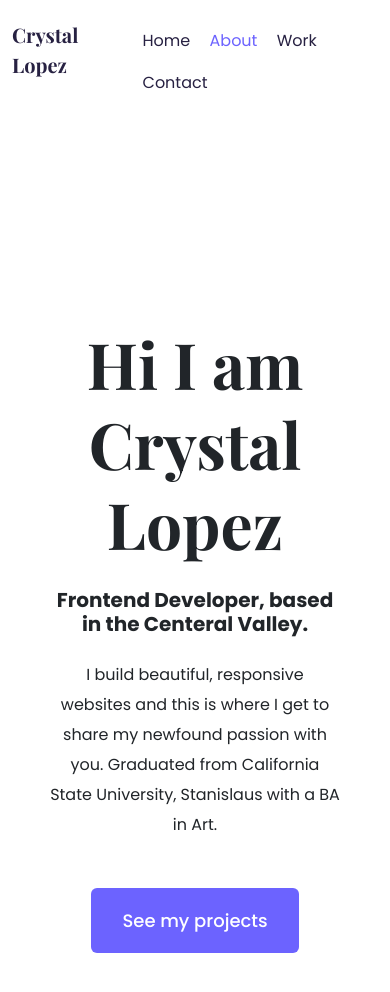
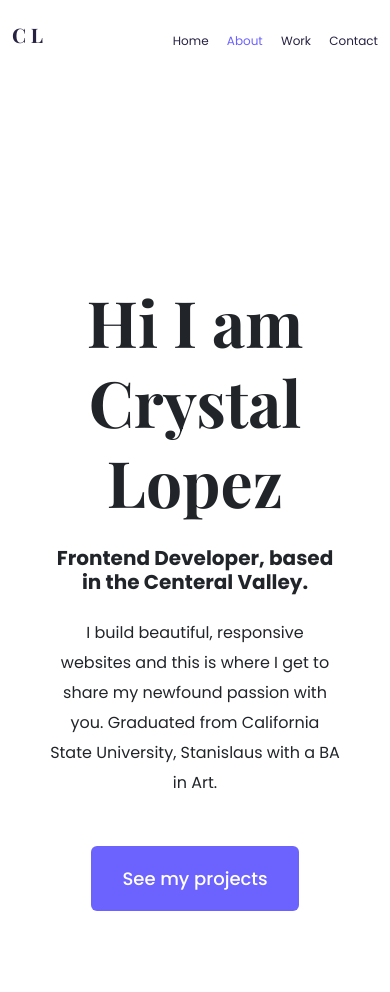
Before and after one commit to crystal-lpz/portfolio-website, a plain HTML site: page about.html in a window 390 px wide. Drawn offline with nearby package versions, Linux system fonts and the light colour scheme.

Commit message:
updated logo

```diff
--- a/about.html
+++ b/about.html
@@ -34,8 +34,11 @@
   <body>
     <div class="container">
       <nav class="d-flex justify-content-between">
-        <div class="logo">
+        <div class="logo d-none d-md-block">
           <a href="/"> Crystal Lopez </a>
+        </div>
+        <div class="logo d-block d-md-none">
+          <a href="/"> C L </a>
         </div>
         <ul>
           <li>
--- a/style/style.css
+++ b/style/style.css
@@ -124,4 +124,8 @@ img {
     text-align: center;
     padding-top: 10px;
   }
+
+  nav li {
+    font-size: 12px;
+  }
 }
```
Also changed, not shown: contact.html (+4 -1 lines), index.html (+4 -1 lines), work.html (+4 -1 lines).
